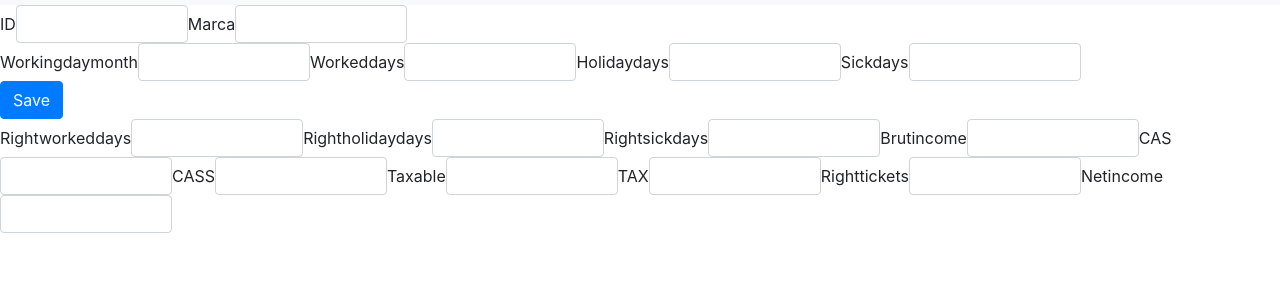
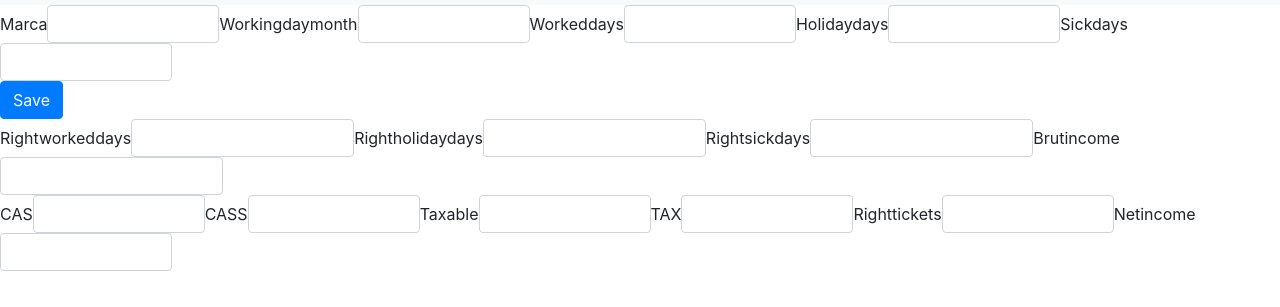
Before and after one commit to SerbanSusana1/to-do-list-web-app, a plain HTML site: page pontaj.html in a window 1280 px wide. Shown: the part 51-358 px from the top of the page. Drawn offline with nearby package versions, Linux system fonts and the light colour scheme.

Commit message:
salarii-app-final

```diff
--- a/css/style.css
+++ b/css/style.css
@@ -7,36 +7,23 @@
 
 /* Add some margins for each label */
 .form-inline label {
-    margin: 5px 10px 5px 0;
+    margin: 15px 20px 15px 0;
+    background-color:#d6d6d6;
 }
 
 /* Style the input fields */
 .form-inline input {
     vertical-align: middle;
-    margin: 5px 10px 5px 0;
+    margin: 15px 20px 15px 0;
     padding: 10px;
     background-color: #fff;
     border: 1px solid #ddd;
 }
-#to-do-items-table {
-    font-family: "Trebuchet MS", Arial, Helvetica, sans-serif;
-    border-collapse: collapse;
-    width: 100%;
+
+.form-group {
+    vertical-align: middle;
+    margin: 15px 20px 15px 0;
+    padding: 10px;
+    background-color: #d6d6d6;
+    border: 1px solid #ddd;
 }
-
-#to-do-items-table td, #to-do-items-table th {
-    border: 1px solid #ddd;
-    padding: 8px;
-}
-
-#to-do-items-table tr:nth-child(even){background-color: #f2f2f2;}
-
-#to-do-items-table tr:hover {background-color: #ddd;}
-
-#to-do-items-table th {
-    padding-top: 12px;
-    padding-bottom: 12px;
-    text-align: left;
-    background-color: #4CAF50;
-    color: white;
-}
--- a/pontaj.html
+++ b/pontaj.html
@@ -31,12 +31,10 @@
 <div class="form-inline">
     <div>
         <div class="form-group">
-            <label for="ID">ID</label>
-            <input type="text" class="form-control" id="ID" placeholder="" size="10">
+
             <label for="marca">Marca</label>
             <input type="text" class="form-control" id="marca" placeholder="" size="10">
-        </div >
-        <div class="form-group">
+
             <label for="workingdaymonth">Workingdaymonth</label>
             <input type="text" class="form-control" id="workingdaymonth" placeholder="" size="10" ><br/>
             <label for="workeddays">Workeddays</label>
@@ -49,18 +47,20 @@
         <button type="submit" id="submit" class="btn btn-primary">Save</button>
         <div class="form-group">
             <label for="rightworkeddays">Rightworkeddays</label>
-            <input type="text" class="form-control" id="rightworkeddays" placeholder="" size="10" ><br>
+            <input type="text" class="form-control" id="rightworkeddays" placeholder="" size="15" ><br>
             <label for="rightholidaydays">Rightholidaydays</label>
-            <input type="text" class="form-control" id="rightholidaydays" placeholder="" size="10" ><br/>
+            <input type="text" class="form-control" id="rightholidaydays" placeholder="" size="15" ><br/>
             <label for="rightsickdays">Rightsickdays</label>
-            <input type="text" class="form-control" id="rightsickdays" placeholder="" size="10" ><br/>
+            <input type="text" class="form-control" id="rightsickdays" placeholder="" size="15" ><br/>
             <label for="brutincome">Brutincome</label>
-            <input type="text" class="form-control" id="brutincome" placeholder="" size="10" ><br/>
-            <label for="CAS">CAS</label>
+            <input type="text" class="form-control" id="brutincome" placeholder="" size="15" ><br/>
+        </div>
+            <div class="form-group">
+            <label for="CAS"> CAS  </label>
             <input type="text" class="form-control" id="CAS" placeholder="" size="10" ><br/>
-            <label for="CASS">CASS</label>
+            <label for="CASS"> CASS </label>
             <input type="text" class="form-control" id="CASS" placeholder="" size="10" ><br/>
-            <label for="taxable">Taxable</label>
+            <label for="taxable"> Taxable </label>
             <input type="text" class="form-control" id="taxable" placeholder="" size="10" ><br/>
             <label for="tax">TAX</label>
             <input type="text" class="form-control" id="tax" placeholder="" size="10" ><br/>
```
Also changed, not shown: index.html (+3 -2 lines).
